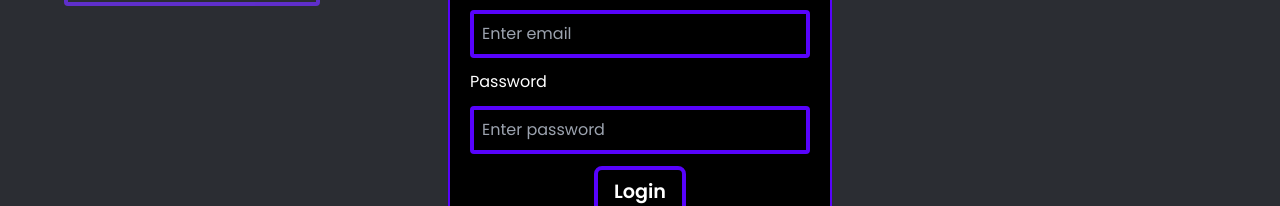
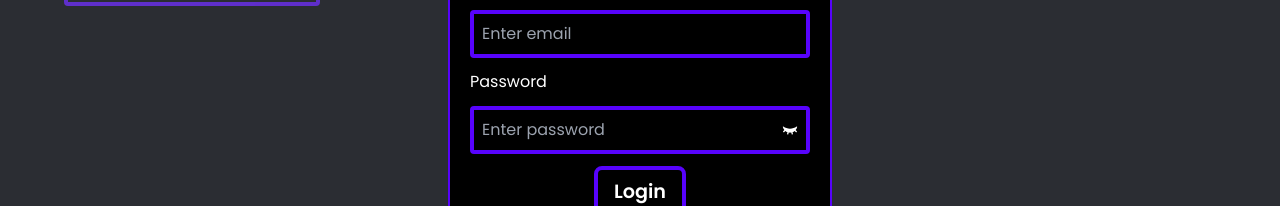
Before and after one commit to VikasMeshram2708/Quotie-Pockets, a React (Create React App) app: page / in a window 1280 px wide. Both pictures are taken after a click on the button "Login". Shown: the part 352-558 px from the top of the page. Built offline with nearby package versions, Linux system fonts and the light colour scheme.

Commit message:
:sparkles: added password toggling functionalilty.

```diff
--- a/src/components/Hero.tsx
+++ b/src/components/Hero.tsx
@@ -31,7 +31,8 @@ export default function Hero() {
           muted="muted"
           src="https://cdnl.iconscout.com/lottie/premium/thumb/freelance-writer-typing-on-laptop-10237924-8329529.mp4"
           type="video/mp4"
-          autoplay="autoplay"
+          // @ts-expect-error
+          autoPlay="autoplay"
           // @ts-expect-error
           loop="loop"
         />
--- a/src/components/Navbar.tsx
+++ b/src/components/Navbar.tsx
@@ -1,11 +1,12 @@
-import { useState } from "react";
+import { useEffect, useRef, useState } from "react";
 import { NavLink } from "react-router-dom";
 import { ImCross } from "react-icons/im";
 import { SubmitHandler, useForm } from "react-hook-form";
 import { LoginSchemaType } from "../context/UserContext";
 import * as z from "zod";
 import { UserUserContext } from "../context/UserState";
-// import { UserUserContext } from "../context/UserState";
+import { RiEyeCloseFill } from "react-icons/ri";
+import { BsFillEyeFill } from "react-icons/bs";
 
 const LoginSchema = z.object({
   email: z.string().email(),
@@ -19,6 +20,8 @@ const LoginSchema = z.object({
     }),
 });
 export default function Navbar() {
+  const [toggleEye, setToggleEye] = useState(false);
+
   const { storeLoginDetails } = UserUserContext();
   const {
     register,
@@ -29,7 +32,7 @@ export default function Navbar() {
 
   const handleLoginForm: SubmitHandler<LoginSchemaType> = (data) => {
     LoginSchema.parse(data);
-    storeLoginDetails(data)
+    storeLoginDetails(data);
     reset();
   };
   const [toggleModal, setToggleModal] = useState(false);
@@ -104,10 +107,10 @@ export default function Navbar() {
                 </p>
               )}
             </div>
-            <div className="grid gap-3">
+            <div className="grid gap-3 relative">
               <label htmlFor="password">Password</label>
               <input
-                type="password"
+                type={toggleEye ? "text" : "password"}
                 className="border-4 rounded border-[--pprl] outline-none p-2"
                 placeholder="Enter password"
                 {...register("password", {
@@ -121,6 +124,22 @@ export default function Navbar() {
                   },
                 })}
               />
+              {toggleEye ? (
+                <BsFillEyeFill
+                  onClick={() => {
+                    setToggleEye((prev) => !prev);
+                  }}
+                  className="absolute right-3 bottom-4 cursor-pointer"
+                />
+              ) : (
+                <RiEyeCloseFill
+                  onClick={() => {
+                    console.log("toggled", toggleEye);
+                    setToggleEye((prev) => !prev);
+                  }}
+                  className="absolute right-3 bottom-4 cursor-pointer"
+                />
+              )}
               {errors?.password && (
                 <p className="text-red-500 font-semibold">
                   {errors?.password?.message}
```
